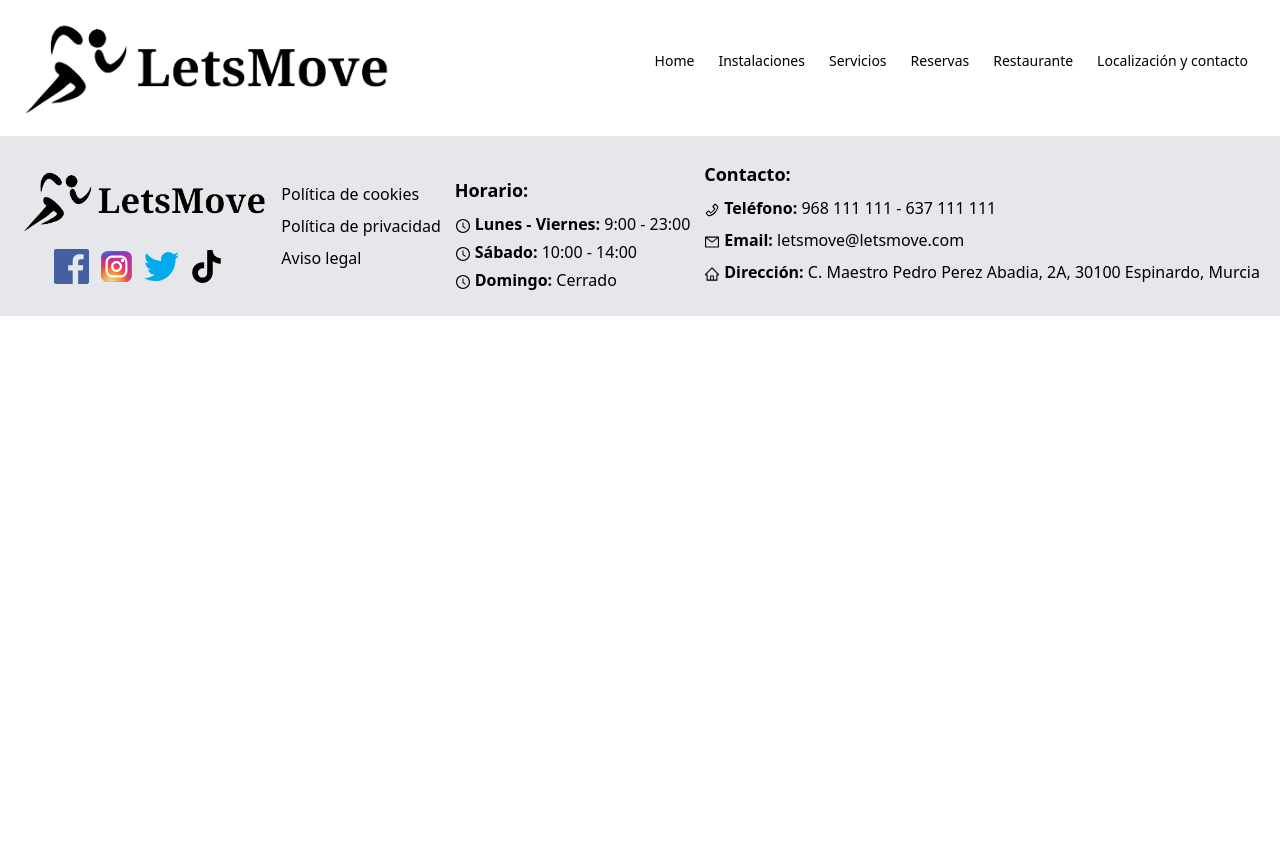
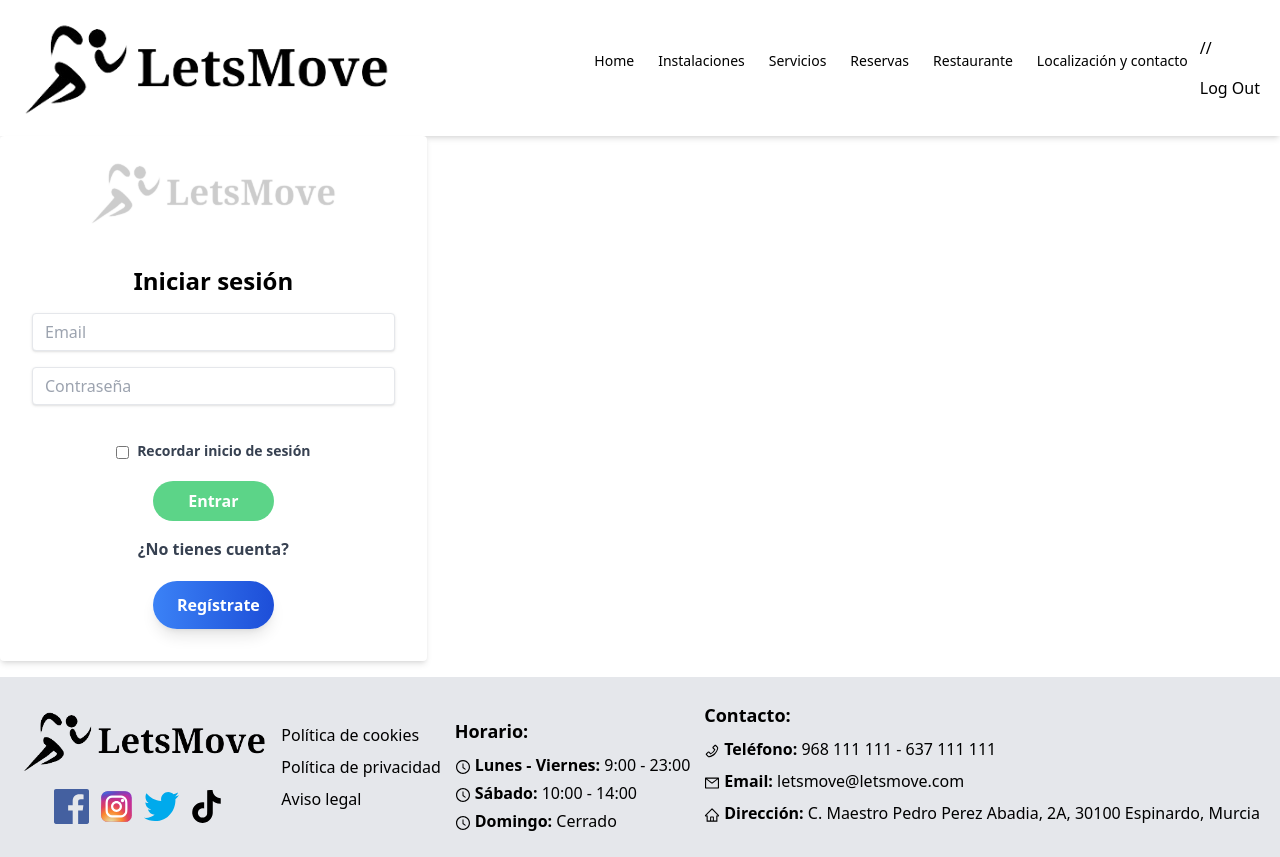
Before and after one commit to Ruben-Maalox/React-reservas-deportivas, a React (Vite) app: page /login in a window 1280 px wide. Before the commit the page ends 800 px from the top, so only its background shows below. Built offline with nearby package versions, Linux system fonts and the light colour scheme; sample sign-in values are in the browser's storage; the HTML template or start-up script is replaced by a standard one.

Commit message:
feat: add auth login

```diff
--- a/src/App.tsx
+++ b/src/App.tsx
@@ -8,16 +8,20 @@ import Contacto from "./pages/Contacto.tsx";
 import PoliticaCookies from "./pages/PoliticaCookies.tsx";
 import PoliticaPrivacidad from "./pages/PoliticaPrivacidad.tsx";
 // --> Componentes
+import Login from "./components/auth/Login.tsx";
 import Footer from "./components/Footer.tsx";
 import Header from "./components/Header.tsx";
-
+import AvisoLegal from "./pages/AvisoLegal.tsx";
+// --> Navegación
 import "./index.css";
 import { BrowserRouter, Route, Routes } from "react-router-dom";
-import AvisoLegal from "./pages/AvisoLegal.tsx";
+import { AuthProvider } from "./context/authProvider.tsx";
+import RequireAuth from "./components/auth/RequireAuth.tsx";
 
 export default function App() {
   return (
     <>
+      <AuthProvider>
         <BrowserRouter>
           <Header />
 
@@ -26,17 +30,25 @@ export default function App() {
               <Route path="/" element={<Home />} />
               <Route path="/instalaciones" element={<Instalaciones />} />
               <Route path="/servicios" element={<Servicios />} />
-            <Route path="/reservas" element={<Reservas />} />
+              <Route
+                path="/reservas"
+                element={
+                  <RequireAuth>
+                    <Reservas />
+                  </RequireAuth>
+                }
+              />
               <Route path="/restaurante" element={<Restaurante />} />
               <Route path="/contacto" element={<Contacto />} />
               <Route path="/politicaCookies" element={<PoliticaCookies />} />
               <Route path="/politicaPrivacidad" element={<PoliticaPrivacidad />} />
               <Route path="/avisoLegal" element={<AvisoLegal />} />
+              <Route path="/login" element={<Login />} />
             </Routes>
           </main>
           <Footer />
         </BrowserRouter>
-
+      </AuthProvider>
     </>
   );
 }
--- a/src/components/auth/Login.tsx
+++ b/src/components/auth/Login.tsx
@@ -1,11 +1,33 @@
 import logoEmpresa from "../../assets/images/logoMenosTransparencia.png";
+import { useEffect } from "react";
+import { useAuthProvider } from "../../context/useAuthProvider";
+import { useNavigate } from "react-router-dom";
 
-export default function Login({setToken}: {setToken: (token: string) => void}) {
+export default function Login() {
+  const { user, setUser } = useAuthProvider();
+  const navigate = useNavigate();
+
+
+  // Lo usamos para leer el localStorage
+  useEffect(() => {
+    const loggedUserJSON = window.localStorage.getItem("loggedNoteAppUser");
+    if (loggedUserJSON) {
+      const user = JSON.parse(loggedUserJSON);
+      setUser(user);
+    }
+  }, []);
+
   const handleSubmit = async (event: React.FormEvent<HTMLFormElement>) => {
     event.preventDefault();
     const form = event.currentTarget;
     const email = (form.email as HTMLInputElement).value;
     const password = (form.password as HTMLInputElement).value;
+
+    setUser({ email, name: "Usuario", token: "tokenPrueba" })
+    window.localStorage.setItem("loggedUser", JSON.stringify({ email, name: "Usuario", token: "tokenPrueba" }));
+
+    // Redireccionamos a /reservas
+    navigate("/reservas");
 
     /* const body = JSON.stringify({ email, password });
 
@@ -22,9 +44,7 @@ export default function Login({setToken}: {setToken: (token: string) => void}) {
       // setToken(data.token);
       // <-- Redireccionar a /reservas/pistas
     } */
-    setToken("hola")
   };
-
 
   return (
     <form className="bg-white shadow-md rounded px-8 pt-6 pb-8 mb-4 w-2/6" onSubmit={handleSubmit}>
@@ -58,10 +78,7 @@ export default function Login({setToken}: {setToken: (token: string) => void}) {
       <div className="flex flex-col items-center justify-center">
         <p className="text-center mt-4 text-gray-700 font-bold mb-5">¿No tienes cuenta?</p>
 
-        <button
-
-          className="w-1/3 bg-gradient-to-r from-blue-500 to-blue-700 hover:from-blue-600 hover:to-blue-800 text-white font-bold py-3 px-6 rounded-full shadow-lg transform transition-all duration-500 ease-in-out hover:scale-110 hover:brightness-110 hover:animate-pulse active:animate-bounce"
-        >
+        <button className="w-1/3 bg-gradient-to-r from-blue-500 to-blue-700 hover:from-blue-600 hover:to-blue-800 text-white font-bold py-3 px-6 rounded-full shadow-lg transform transition-all duration-500 ease-in-out hover:scale-110 hover:brightness-110 hover:animate-pulse active:animate-bounce">
           Regístrate
         </button>
       </div>
--- /dev/null
+++ b/src/components/auth/RequireAuth.tsx
@@ -0,0 +1,23 @@
+/*
+ * Este componente se utiliza como wrapper para proteger rutas privadas. De esta forma en la App.jsx sería así:  <Route path="/secured" element={<RequireAuth><Secured /></RequireAuth>} />
+ */
+import { useEffect } from "react";
+import { useNavigate } from "react-router-dom";
+import { useAuthProvider } from "../../context/useAuthProvider";
+
+export default function RequireAuth({ children }: { children: React.ReactNode }) {
+  const { user } = useAuthProvider();
+  const navigate = useNavigate();
+
+  useEffect(() => {
+    if (!user) {
+      navigate("/login");
+    }
+  }, [user, navigate]);
+
+  if (!user) {
+    return null;
+  }
+
+  return children;
+}
--- a/src/components/navegation/NavLinks.tsx
+++ b/src/components/navegation/NavLinks.tsx
@@ -1,4 +1,6 @@
 import { Link, useLocation } from "react-router-dom";
+import { useAuthProvider } from "../../context/useAuthProvider";
+import { useNavigate } from "react-router-dom";
 
 const links = [
   { name: "Home", href: "/" },
@@ -7,10 +9,20 @@ const links = [
   { name: "Reservas", href: "/reservas" },
   { name: "Restaurante", href: "/restaurante" },
   { name: "Localización y contacto", href: "/contacto" },
+
 ];
 
 export default function NavLinks() {
+  const { user, setUser } = useAuthProvider();
   const location = useLocation();
+  const navigate = useNavigate();
+
+
+  const handleLogOut = () => {
+    setUser(null);
+    localStorage.removeItem("loggedUser");
+    navigate("/");
+  }
 
   return (
     <>
@@ -28,6 +40,11 @@ export default function NavLinks() {
           </Link>
         );
       })}
+        <div className="flex flex-col">
+        {user && <p>{user?.email} // {user?.name}</p>}
+        {user && <button onClick={handleLogOut}>Log Out</button>}
+        </div>
+
     </>
   );
 }
--- /dev/null
+++ b/src/context/authProvider.tsx
@@ -0,0 +1,20 @@
+import { createContext, useState, Dispatch, SetStateAction } from "react";
+
+interface AuthContextType {
+  user: any; // Reemplaza 'any' con el tipo de tu usuario
+  setUser: Dispatch<SetStateAction<any>>; // Reemplaza 'any' con el tipo de tu usuario
+}
+
+// Proporciona un valor por defecto al crear el contexto
+export const AuthContext = createContext<AuthContextType>({
+  user: null,
+  setUser: () => {},
+});
+
+export function AuthProvider({ children }: { children: React.ReactNode }) {
+  const storedUser = localStorage.getItem("loggedUser");
+  const newUser = storedUser ? JSON.parse(storedUser) : null;
+  const [user, setUser] = useState(newUser);
+
+  return <AuthContext.Provider value={{ user, setUser }}>{children}</AuthContext.Provider>;
+}
--- /dev/null
+++ b/src/context/useAuthProvider.ts
@@ -0,0 +1,8 @@
+import { useContext } from "react";
+import { AuthContext } from "./authProvider";
+
+export function useAuthProvider(){
+  const { user, setUser } = useContext(AuthContext);
+
+  return { user, setUser };
+}
```
Lines whose indentation alone changed are shown as unchanged.
